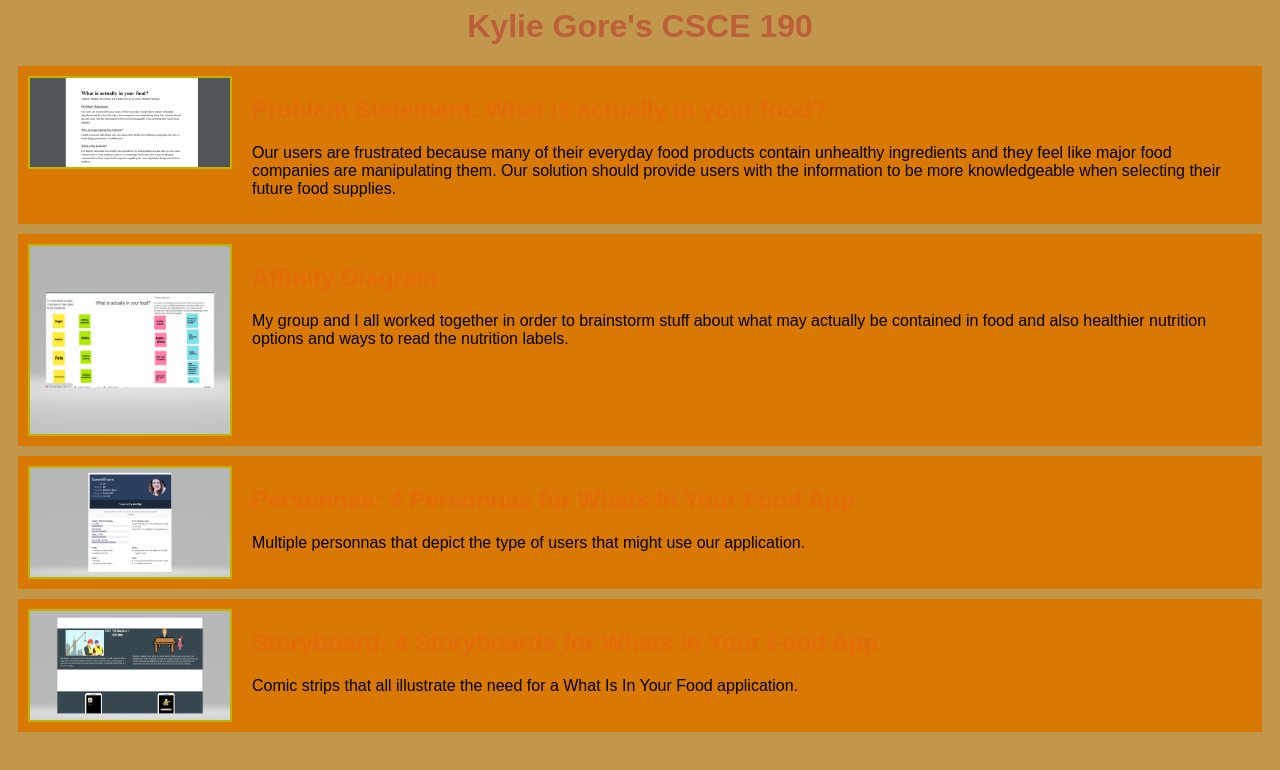
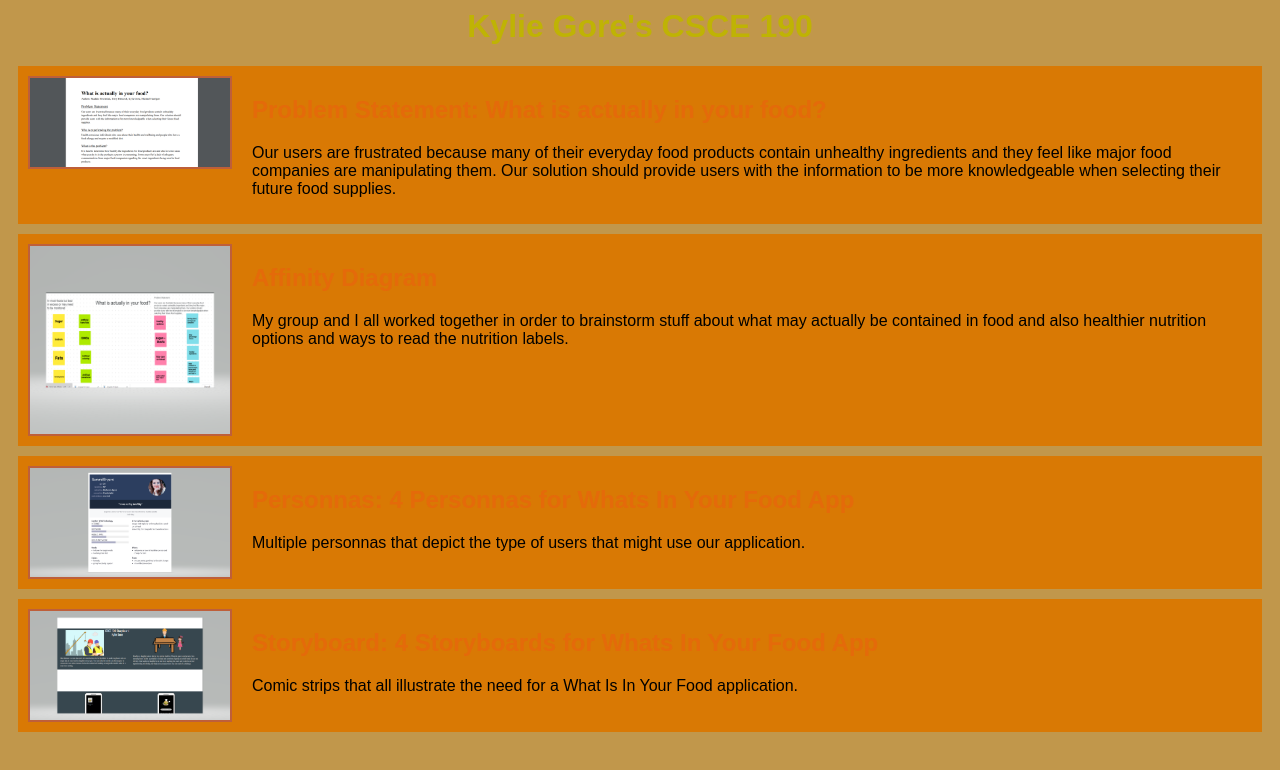
Before and after one commit to kyliegore/kyliegore.github.io, a plain HTML site: page index.html in a window 1280 px wide. Drawn offline with Linux system fonts and the light colour scheme.

Commit message:
Add files via upload

```diff
--- a/styles.css
+++ b/styles.css
@@ -12,12 +12,12 @@ body {
 
 .assignment img {
     width: 200px;
-    border: 2px solid #BFB304;
+    border: 2px solid #BE5F3A;
     margin-right: 20px;
 }
 
 h1{
-    color: #BE5F3A;
+    color: #BFB304;
     text-align:center;
 }
 
```
